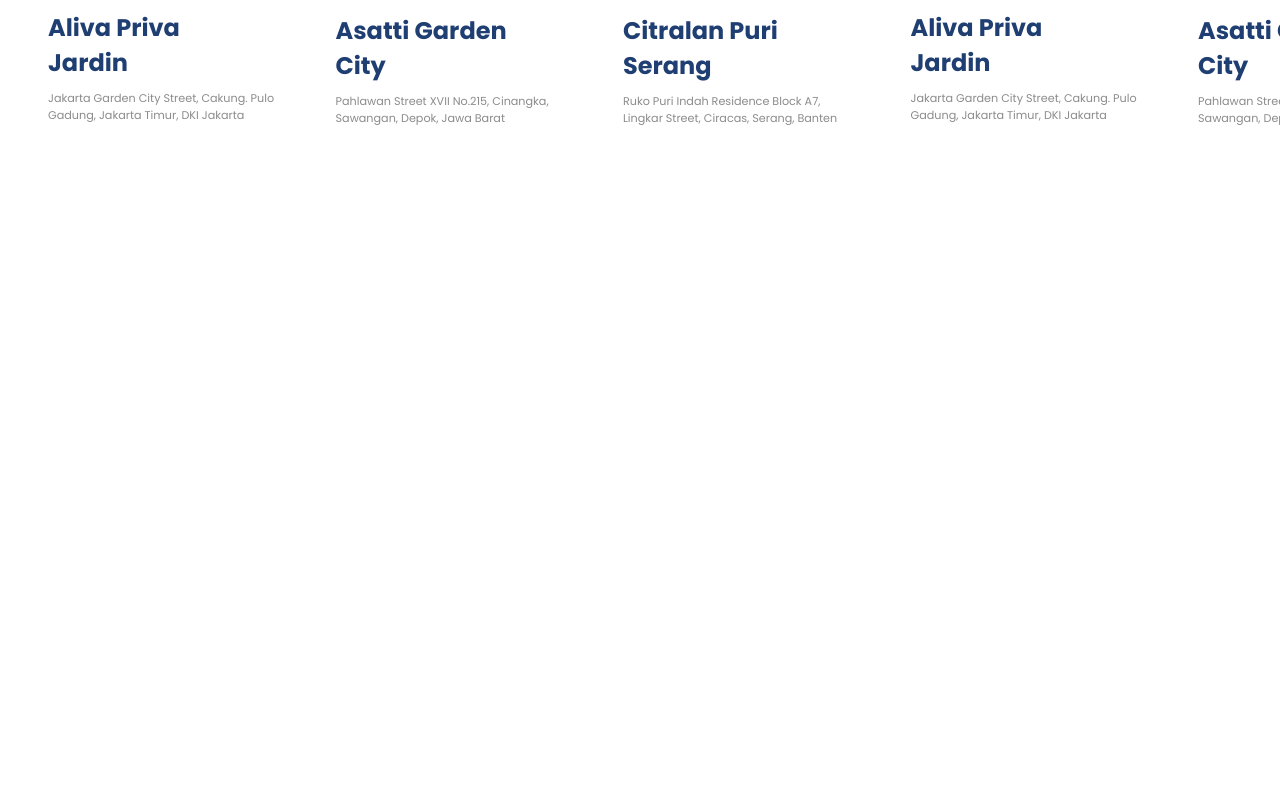
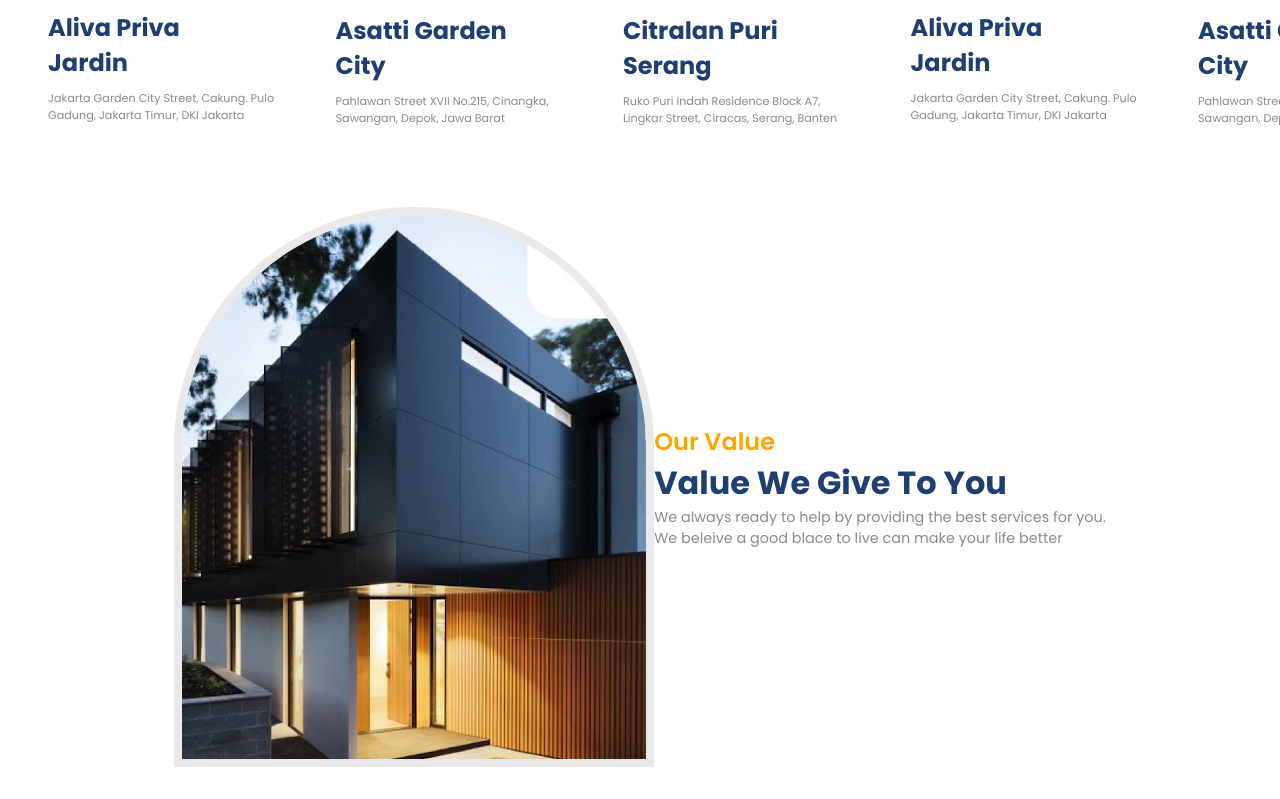
Before and after one commit to Keerikadan03/stayin, a React (Vite) app: page / in a window 1280 px wide. Shown: the part 1250-2049 px from the top of the page. Before the commit the page ends 1425 px from the top, so only its background shows below. Built offline with nearby package versions, Linux system fonts and the light colour scheme.

Commit message:
made changes in value

```diff
--- a/src/App.jsx
+++ b/src/App.jsx
@@ -3,6 +3,7 @@ import Companies from "./components/Companies";
 import Residencies from "./components/Residencies";
 import Hero from "./components/Hero";
 import './styles/App.css'
+import Value from "./components/Value";
 
 function App() {
   return (
@@ -14,6 +15,7 @@ function App() {
       </div>
       <Companies />
       <Residencies />
+      <Value />
     </div>
   );
 }
--- /dev/null
+++ b/src/components/Value.jsx
@@ -0,0 +1,35 @@
+import React from 'react'
+import {
+    Accordion,
+    AccordionItem,
+    AccordionItemHeading,
+    AccordionItemButton,
+    AccordionItemPanel,
+    AccordionItemState
+} from 'react-accessible-accordion'
+import {MdOutlineArrowDropdown} from 'react-icons/md'
+import '../styles/Value.css'
+
+const Value = () => {
+  return (
+    <section className="v-wrapper">
+        <div className="paddings innerWidth flexCenter v-container">
+            {/* left side */}
+            <div className="v-left">
+                <div className="image-container">
+                    <img src="/value.png" alt="" />
+                </div>
+            </div>
+            {/* right side */}
+            <div className="flexColStart v-right">
+                <span className='orangeText'>Our Value</span>
+                <span className='primaryText'>Value We Give To You</span>
+                <span className='secondaryText'>We always ready to help by providing the best services for you.<br/>
+                We beleive a good blace to live can make your life better
+                </span>
+            </div>
+        </div>
+    </section>
+)}
+
+export default Value
--- /dev/null
+++ b/src/styles/Value.css
@@ -0,0 +1,3 @@
+.v-container .image-container{
+    border: 8px solid rgb(232 232 232 / 93%);
+}
```
